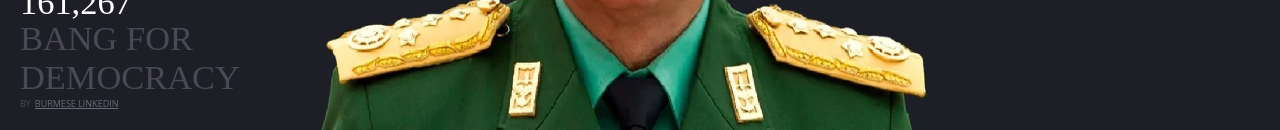
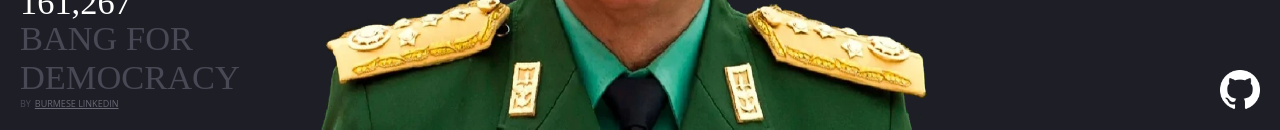
Before and after one commit to thr33fingers/bang-for-democracy, a React (Create React App) app: page / in a window 1280 px wide. Shown: the part 670-800 px from the top of the page. Built offline with nearby package versions, Linux system fonts and the light colour scheme.

Commit message:
Add socials - github

```diff
--- a/src/App.css
+++ b/src/App.css
@@ -27,7 +27,13 @@
   margin: 0;
 }
 
-.min-aung-hlaing{
+@media screen and (max-width: 768px){
+  .message {
+    font-size: 60px;
+  }
+}
+
+.min-aung-hlaing {
   width: 60%;
   height: 75%;
   position: fixed;
--- a/src/App.tsx
+++ b/src/App.tsx
@@ -3,6 +3,7 @@ import Eye, {EyeLateralities} from './components/eye';
 import Body from './components/body';
 import Counter from './components/counter';
 import Banger from './components/banger';
+import Socials from './components/socials';
 import './App.css';
 import './console_art';
 
@@ -69,6 +70,7 @@ const App = () => {
       </div>
       <Banger bangerStyle={bangerStyle} counter={counter} ref={bangerRef}/>
       <Counter value={counter}/>
+      <Socials/>
     </div>
   );
 }
--- /dev/null
+++ b/src/components/socials.css
@@ -0,0 +1,44 @@
+.socials-container{
+  position: fixed;
+  bottom: 20px;
+  right: 20px;
+  font-size: 0;
+  z-index: 9999;
+}
+
+.socials-container .social-item{
+  width: 40px;
+  height: 40px;
+  display: inline-block;
+  background-repeat: no-repeat;
+  background-size: 40px;
+  background-position: 100% 0;
+}
+
+.socials-container .social-item:hover{
+  background-position: 33.33333% 0;
+}
+
+.socials-container .social-item:not(:first-child){
+  margin-left: -2px;
+}
+
+@media screen and (max-width: 1024px){
+  .touch .socials-container .social-item:hover{
+    background-position: 0% 0;
+  }
+}
+
+@media screen and (max-width: 768px){
+  .socials-container {
+    bottom: 60px;
+  }
+
+  .socials-container .social-item:not(:first-child){
+    margin-left: -2px;
+  }
+}
+
+.github {
+  background-image: url(../assets/github.png);
+}
--- /dev/null
+++ b/src/components/socials.tsx
@@ -0,0 +1,15 @@
+import React from 'react';
+import './socials.css';
+
+const Socials = () => (
+  <div className='socials-container'>
+    <a
+      href='https://github.com/thr33fingers/bang-for-democracy'
+      target='_blank'
+      className='social-link'>
+      <div className='social-item github'/>
+    </a>
+  </div>
+);
+
+export default Socials;
```
Also changed, not shown: src/assets/github.png (added).
